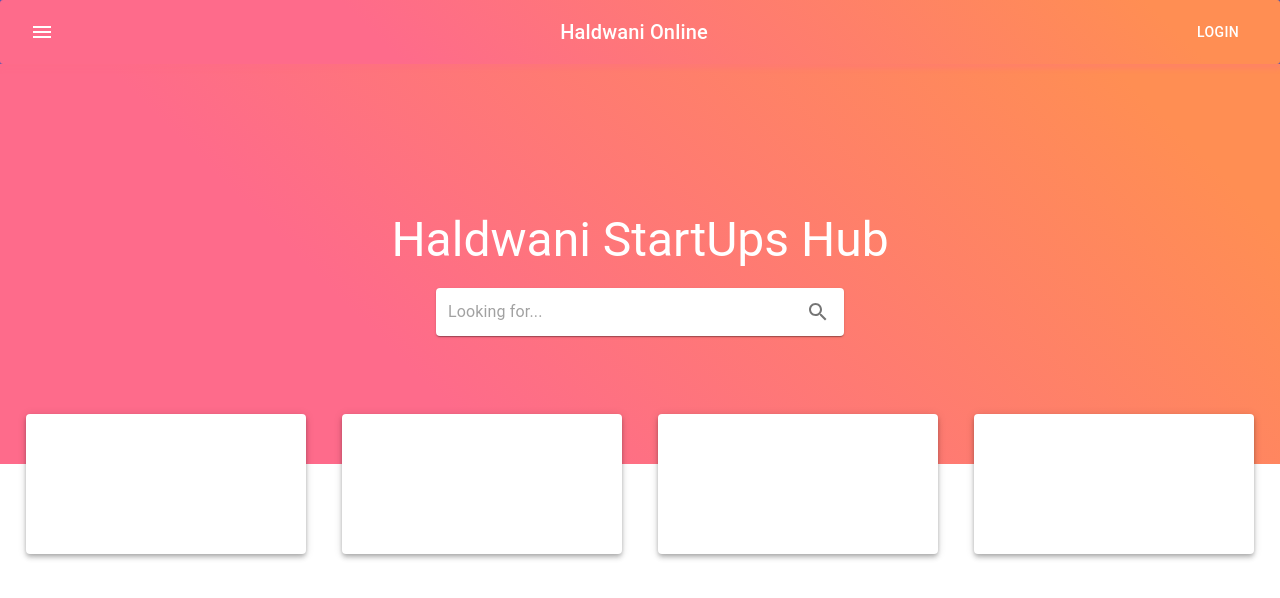
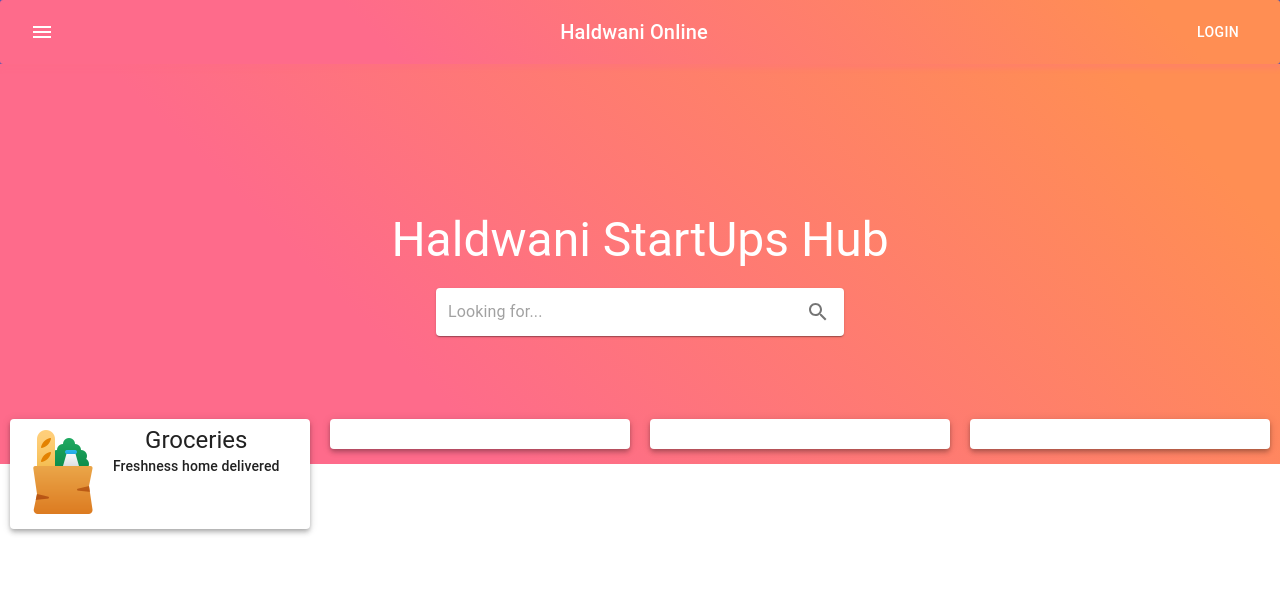
Before and after one commit to mukarramali/haldwani.online, a React (Create React App) app: page / in a window 1280 px wide. Shown: the top 598 px of the page. Built offline with nearby package versions, Linux system fonts and the light colour scheme.

Commit message:
feat: adds customization in categories card

```diff
--- a/src/components/Categories.tsx
+++ b/src/components/Categories.tsx
@@ -4,6 +4,7 @@ import {
   makeStyles,
   Paper,
   Theme,
+  Typography,
 } from "@material-ui/core";
 import React from "react";
 
@@ -11,29 +12,55 @@ const useStyles = makeStyles((theme: Theme) =>
   createStyles({
     root: {},
     paper: {
-      height: 140,
-      width: 280,
-      margin: "-50px 10px 10px 10px",
+      padding: 5,
+      margin: "-45px 10px 10px 10px",
     },
   })
 );
 
+interface Category {
+  icon?: string;
+  gradientBackground?: string;
+  title: string;
+  subtitle: string;
+  link?: string;
+}
+
 const Category = (props: any) => {
   const classes = useStyles();
   return (
-    <Grid item>
-      <Paper className={classes.paper} elevation={4} />
+    <Grid item xs={3}>
+      <Paper className={classes.paper} elevation={4}>
+        <Grid container direction="row">
+          <Grid item xs={3}>
+            <img src={props.icon} />
+          </Grid>
+          <Grid item xs={9}>
+            <Typography variant="h5">{props.title}</Typography>
+            <Typography variant="subtitle2">{props.subtitle}</Typography>
+          </Grid>
+        </Grid>
+      </Paper>
     </Grid>
   );
 };
+
+const categoryData: Category[] = [
+  {
+    gradientBackground: "linear-gradient(45deg, #bfc932 30%, #f4fc66 90%)",
+    icon: require("../images/groceries.png"),
+    title: "Groceries",
+    subtitle: "Freshness home delivered",
+  },
+];
 
 export default function Categories() {
   const classes = useStyles();
 
   return (
     <Grid container justify="space-evenly" className={classes.root}>
-      {[1, 2, 3, 4].map((category) => (
-        <Category />
+      {[0, 1, 2, 3].map((category) => (
+        <Category {...categoryData[category]} />
       ))}
     </Grid>
   );
```
Also changed, not shown: src/images/groceries.png (added).
